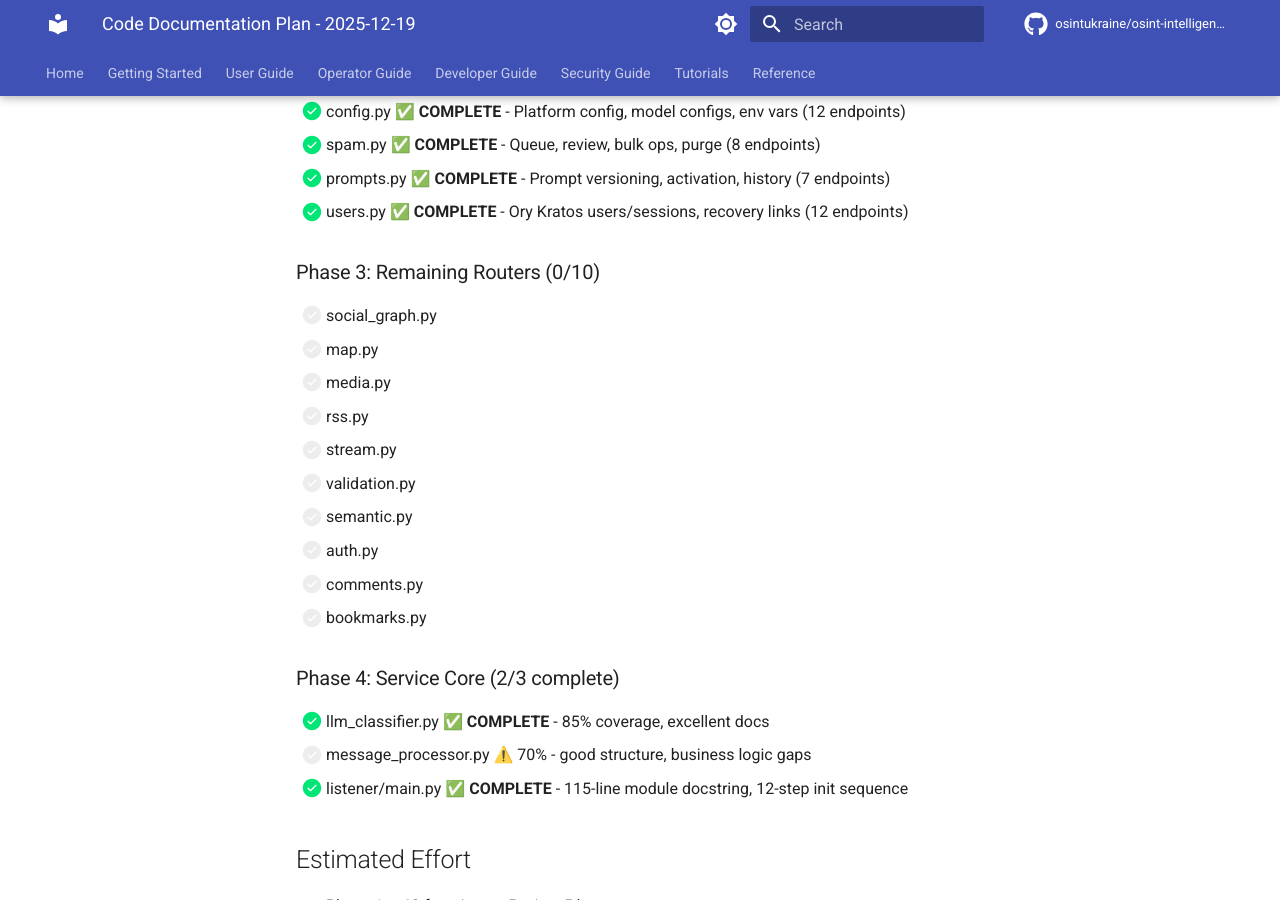
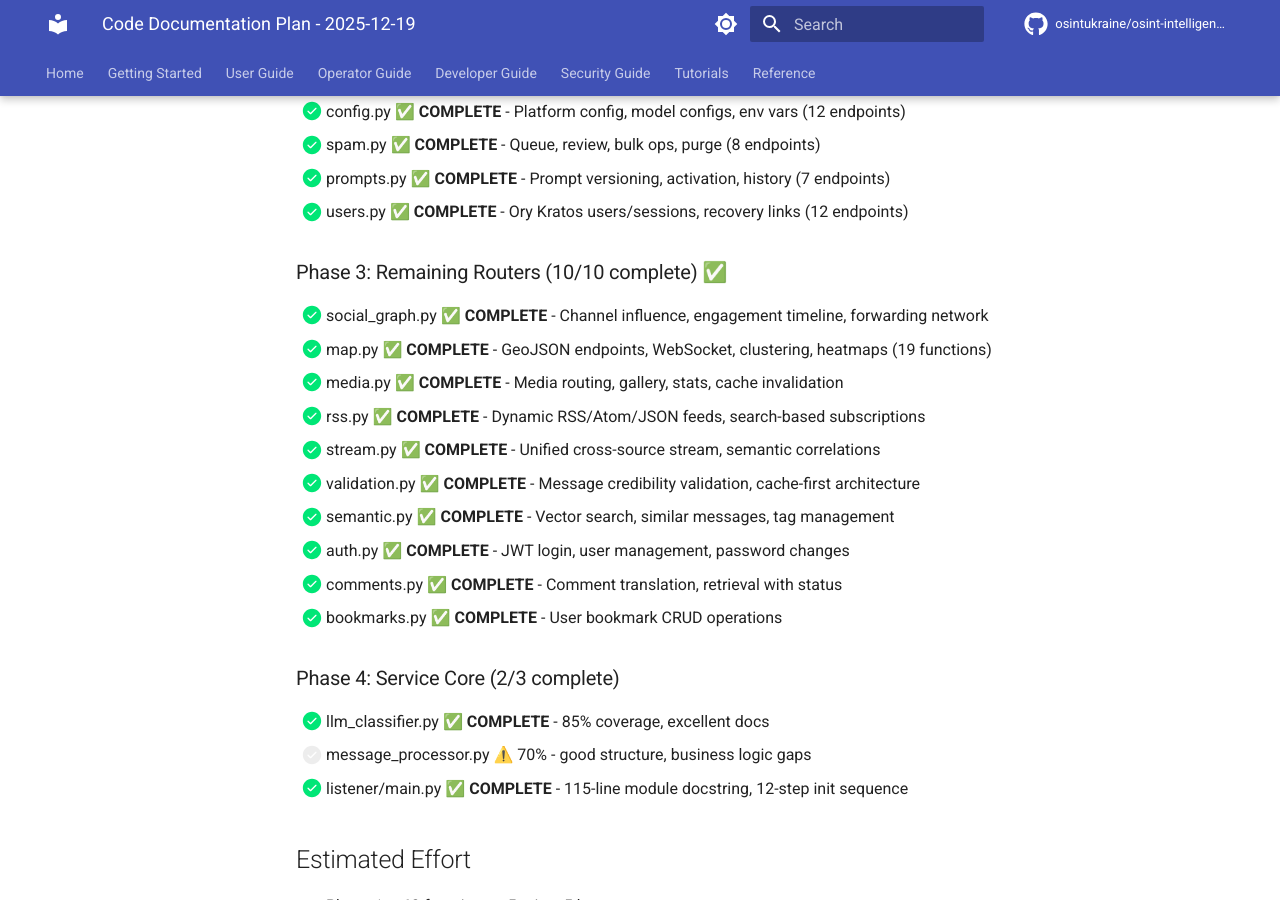
Before and after one commit to osintukraine/osint-platform-docs, an MkDocs documentation site: the page built from docs/plans/2025-12-19-code-documentation-plan.md, in a window 1280 px wide and 900 px high, scrolled down 3929 px. Built offline with MkDocs 1.6.1 and Material for MkDocs 9.7.7, drawn with Linux system fonts in a browser that asks for light colours; comment, search, counter and statistics services are not loaded; the version menu is left out.

Commit message:
docs: update code documentation plan - Phase 3 complete

```diff
--- a/docs/plans/2025-12-19-code-documentation-plan.md
+++ b/docs/plans/2025-12-19-code-documentation-plan.md
@@ -134,17 +134,17 @@ async def helper_function(arg1: str, arg2: int) -> dict:
 - [x] prompts.py ✅ **COMPLETE** - Prompt versioning, activation, history (7 endpoints)
 - [x] users.py ✅ **COMPLETE** - Ory Kratos users/sessions, recovery links (12 endpoints)
 
-### Phase 3: Remaining Routers (0/10)
-- [ ] social_graph.py
-- [ ] map.py
-- [ ] media.py
-- [ ] rss.py
-- [ ] stream.py
-- [ ] validation.py
-- [ ] semantic.py
-- [ ] auth.py
-- [ ] comments.py
-- [ ] bookmarks.py
+### Phase 3: Remaining Routers (10/10 complete) ✅
+- [x] social_graph.py ✅ **COMPLETE** - Channel influence, engagement timeline, forwarding network
+- [x] map.py ✅ **COMPLETE** - GeoJSON endpoints, WebSocket, clustering, heatmaps (19 functions)
+- [x] media.py ✅ **COMPLETE** - Media routing, gallery, stats, cache invalidation
+- [x] rss.py ✅ **COMPLETE** - Dynamic RSS/Atom/JSON feeds, search-based subscriptions
+- [x] stream.py ✅ **COMPLETE** - Unified cross-source stream, semantic correlations
+- [x] validation.py ✅ **COMPLETE** - Message credibility validation, cache-first architecture
+- [x] semantic.py ✅ **COMPLETE** - Vector search, similar messages, tag management
+- [x] auth.py ✅ **COMPLETE** - JWT login, user management, password changes
+- [x] comments.py ✅ **COMPLETE** - Comment translation, retrieval with status
+- [x] bookmarks.py ✅ **COMPLETE** - User bookmark CRUD operations
 
 ### Phase 4: Service Core (2/3 complete)
 - [x] llm_classifier.py ✅ **COMPLETE** - 85% coverage, excellent docs
```
